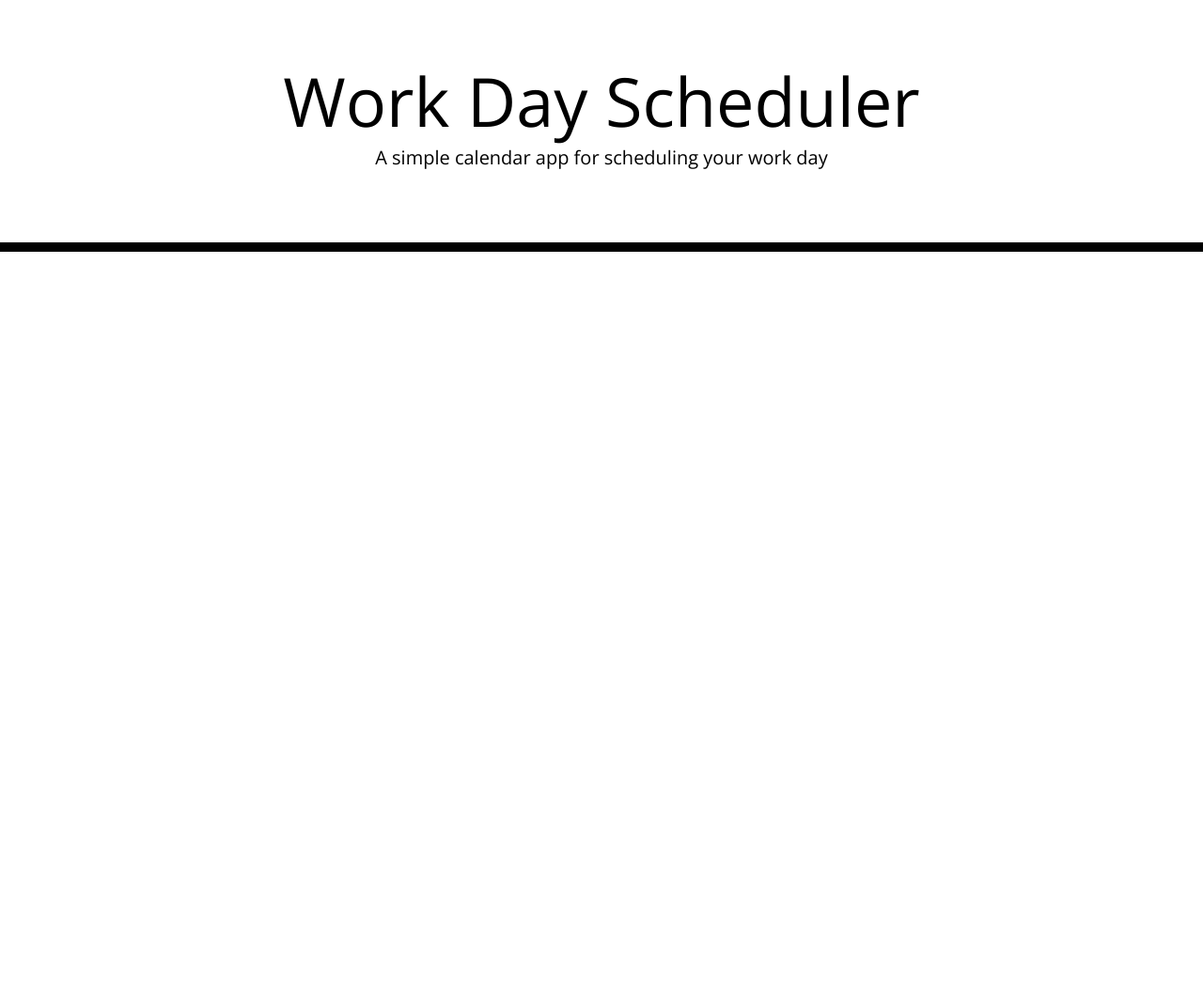
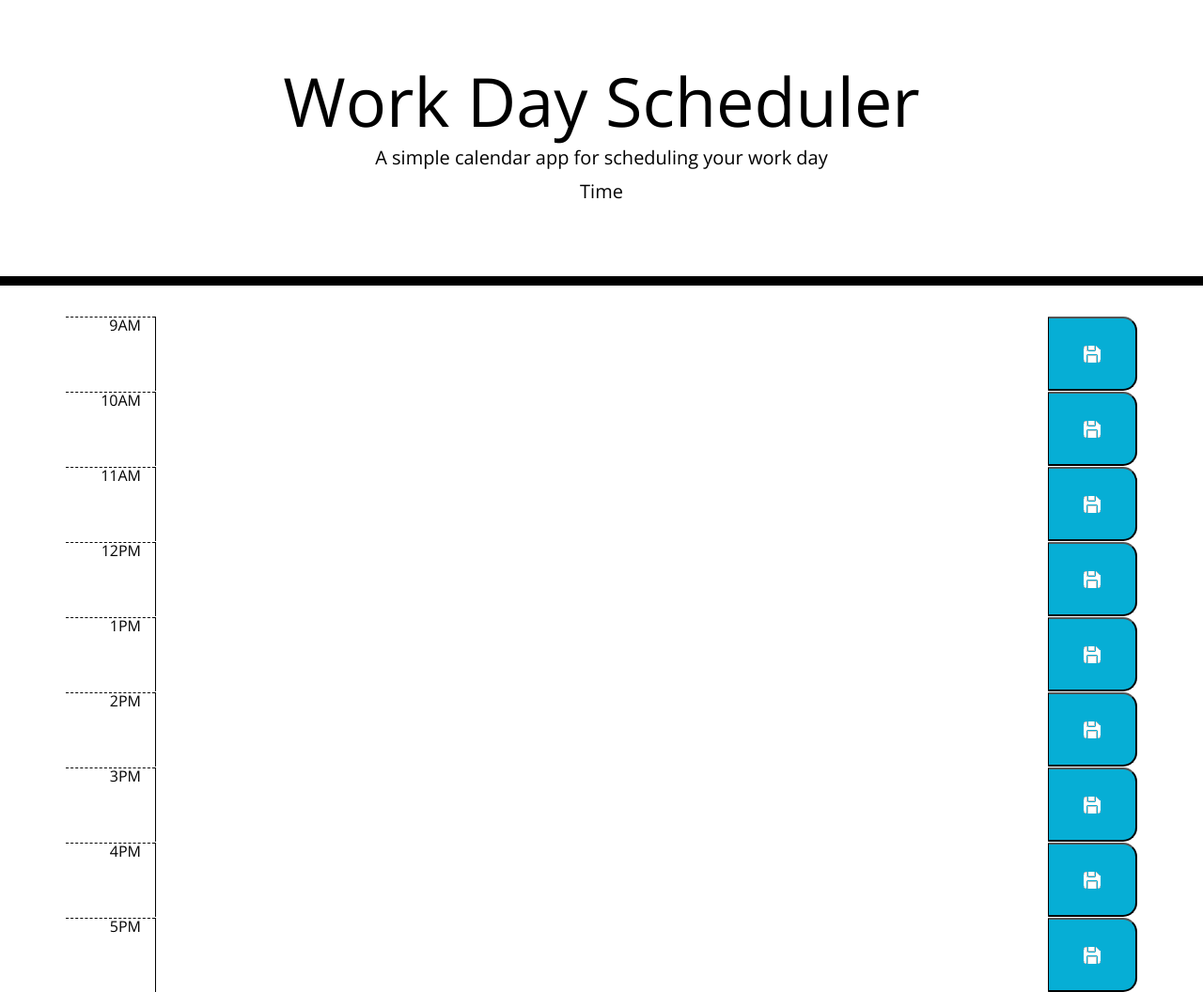
Before and after one commit to Tuzosdaniel12/Day-Scheduler, a plain HTML site: page index.html in a window 1280 px wide. Shown: the whole page at 94% size. Before the commit the page ends 800 px from the top, so only its background shows below. Drawn offline with nearby package versions, Linux system fonts and the light colour scheme; files that its build step writes are made by us from their sources.

Commit message:
adding row, ,coloums, text area and button html using Jquery

```diff
--- a/Assets/script/script.js
+++ b/Assets/script/script.js
@@ -0,0 +1,41 @@
+// <div  class="row">
+// <div class="col-1 hour">9AM</div>
+// <textarea class="col description"></textarea>
+// <button class="col-1 saveBtn"><img src="Assets/images/save.png"></button>
+// </div>
+// </div>
+
+//create elements variables
+var timeBLock = $('.time-block');
+
+var rowDiv = $('.row');
+var hourDiv = $('.hour');
+var descriptionTextareaEl = $('.description');
+var saveBtnEl = $('.saveBtn');
+var currentDay =$('#currentDay')
+
+
+var hoursList = [9,10,11,12,1,2,3,4,5];
+
+
+
+for(var i =0; i < hoursList.length; i++){
+    console.log(hoursList);
+    var row = $('<div>').addClass('row')
+
+    timeBLock.append(row);
+    var hourDivv = $('<div>').addClass('col-1 hour');
+    if(i < 3){
+        hourDivv.text(hoursList[i]+'AM');
+    }
+    else{
+        hourDivv.text(hoursList[i]+'PM');
+    }
+    var textArea = $('<textarea>').addClass('col description');
+    var saveBtn = $('<button>').addClass('col-1 saveBtn');
+    var icon = $('<img>').attr('src', 'Assets/images/save.png');
+    row.append(hourDivv, textArea, saveBtn);
+    saveBtn.append(icon);
+    row.attr('data-index', hoursList[1]);
+    console.log();
+}
--- a/Assets/style/style.css
+++ b/Assets/style/style.css
@@ -15,7 +15,7 @@ textarea{
 
 .jumbotron {
   text-align: center;
-  background-color: transparent;
+  background-color: white;
   color: black;
   border-radius: 0;
   border-bottom: 10px solid black;
@@ -40,8 +40,12 @@ textarea{
   background-color: #ffffff;
   color: #000000;
   border-top: 1px dashed #000000;
+  text-align: right;
 }
 
+
+/*this is going to be used by scritp to target when time is
+past, present, and future*/
 .past {
   background-color: #d3d3d3;
   color: white;
@@ -57,6 +61,9 @@ textarea{
   color: white;
 }
 
+
+/*thsi is going to use JSON and event handeler together
+to save data to local storage*/
 .saveBtn {
   border-left: 1px solid black;
   border-top-right-radius: 15px;
--- a/index.html
+++ b/index.html
@@ -18,21 +18,21 @@
       href="https://fonts.googleapis.com/css?family=Open+Sans&display=swap"
       rel="stylesheet"
     />
-    <link rel="stylesheet" href="style.css" />
+    <link rel="stylesheet" href="Assets/style/style.css" />
     <title>Work Day Scheduler</title>
   </head>
 
   <body>
-    <header class="jumbotron">
+    <header class="jumbotron custom-jumbotron">
       <h1 class="display-3">Work Day Scheduler</h1>
       <p class="lead">A simple calendar app for scheduling your work day</p>
-      <p id="currentDay" class="lead"></p>
+      <p id="currentDay" class="lead">Time</p>
     </header>
-    <div class="container">
+    <div class="container time-block">
       <!-- Timeblocks go here -->
-    </div>
 
     <script src="https://code.jquery.com/jquery-3.4.1.min.js"></script>
     <script src="https://cdnjs.cloudflare.com/ajax/libs/moment.js/2.24.0/moment.min.js"></script>
+    <script src="Assets/script/script.js"></script>
   </body>
 </html>
```
Also changed, not shown: Assets/images/save.png (added).
